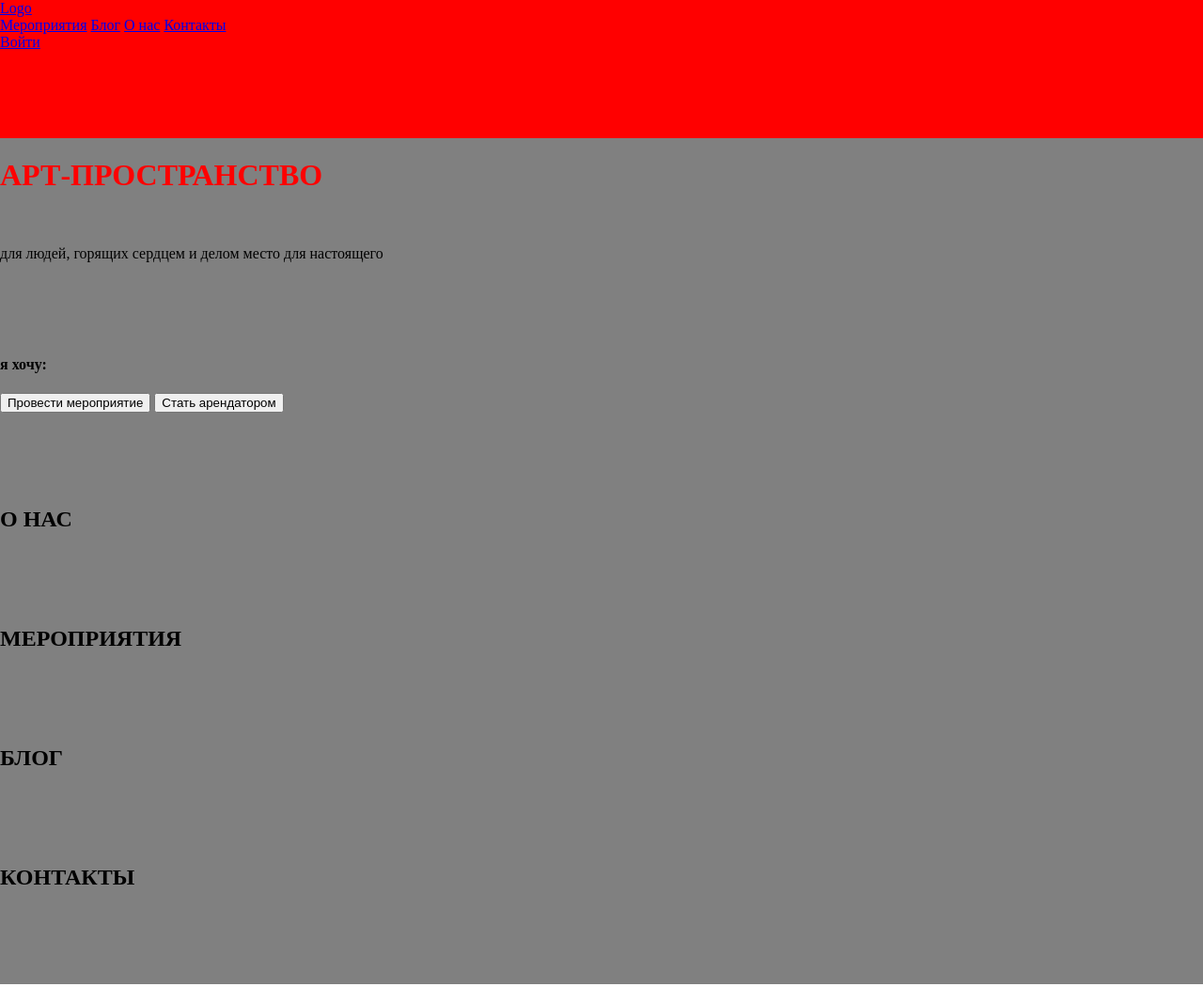
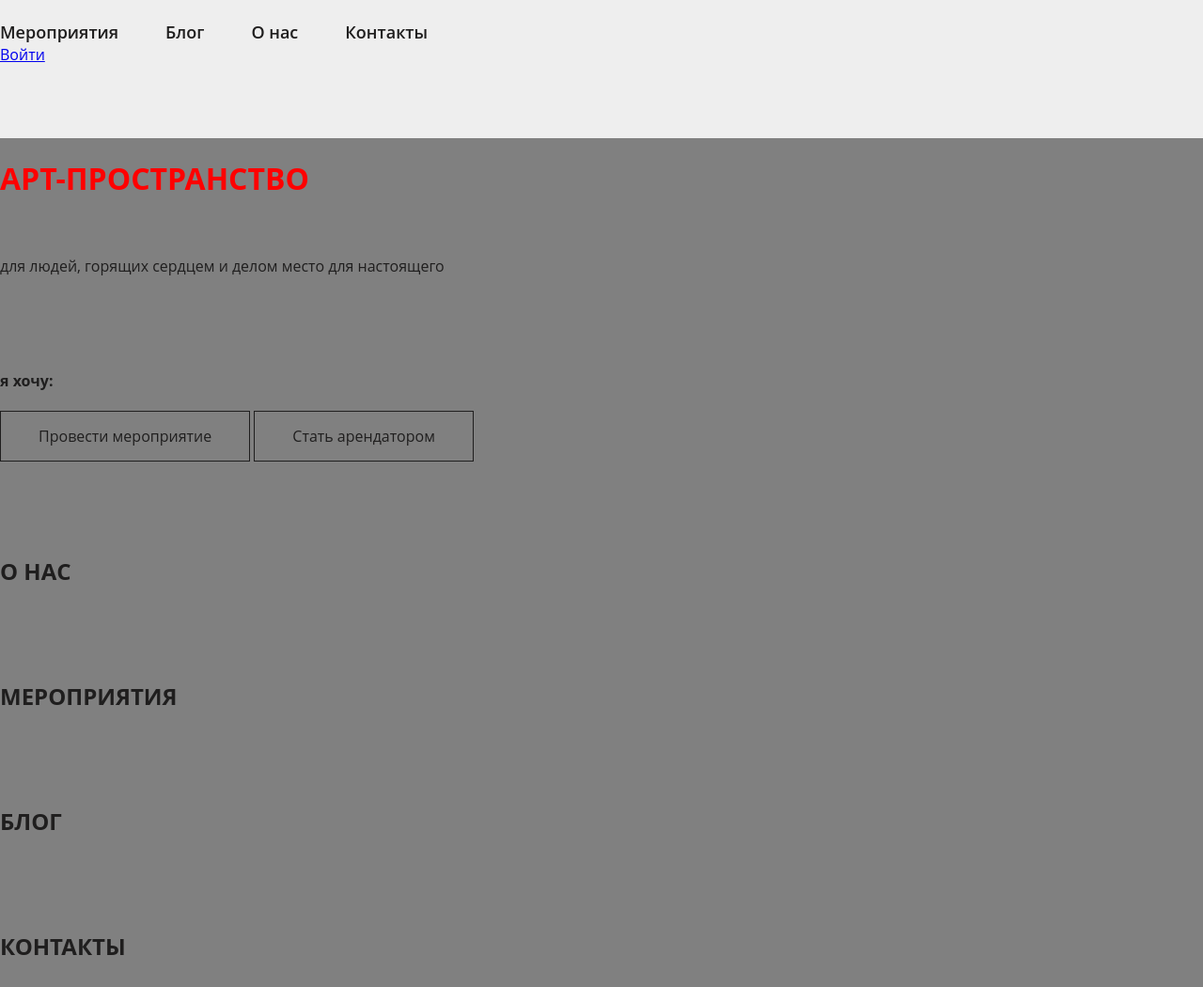
Before and after one commit to belovada/belovada.github.io, a plain HTML site: page index.html in a window 1280 px wide. Shown: the top 1050 px of the page at 94% size. Drawn offline with Linux system fonts and the light colour scheme.

Commit message:
update styles.css 4.2

```diff
--- a/index.html
+++ b/index.html
@@ -60,6 +60,6 @@
       </div>
     </main>
 
-    <footer class="page-footer"></footer>
+    <footer class="page-footer">footer</footer>
   </body>
 </html>
--- a/styles/styles.css
+++ b/styles/styles.css
@@ -11,6 +11,10 @@ body{
   flex-direction: column;
   min-height: 100vh;
   padding-top: 147px;
+  font-family: "Open Sans", sans-serif;
+  font-size: 16px;
+  line-height: 1.375;
+  color: #1f1e1e;
 }
 
 .page-header{
@@ -19,7 +23,83 @@ body{
   left: 0;
   width: 100%;
   height: 147px;
-  background-color: red;
+  background-color: rgba(222, 222, 222, 0.5);
+  backdrop-filter: blur(20px);
+  z-index: 100;
+}
+
+.page-header__container{
+  box-sizing: border-box;
+  display: flex;
+  align-items: center;
+  width: 100%;
+  max-width: 1414px;
+  margin: 0 auto;
+  padding-left: 40px;
+  padding-right: 40px;
+}
+
+.page-header__logo{
+  flex-shrink: 0;
+  font-size: 0;
+  width: 202px;
+  height: 147px;
+}
+
+.page-header__logo-icon{
+  width: 100%;
+  height: 100%;
+}
+
+.page-header__nav{
+  display: flex;
+  align-items: baseline;
+  margin: 0 auto;
+  gap: 50px;
+}
+
+.page-header__nav-link {
+  color: #1f1e1e;
+  font-weight: 600;
+  font-size: 18px;
+  line-height: 1.38;
+  text-decoration: none;
+  transition: color 0.2s;
+}
+
+.page-header__nav-link:hover {
+  color: #bc3324;
+}
+
+.page-header__right-block {
+  display: flex;
+  width: 202px;
+  justify-content: flex-end;
+  align-items: center;
+}
+
+.btn {
+  display: inline-flex;
+  box-sizing: border-box;
+  padding: 15px 40px;
+  border: 1px solid #1f1e1e;
+  text-decoration: none;
+  background-color: transparent;
+  outline: none;
+  color: #1f1e1e;
+  font-family: "Open Sans", sans-serif;
+  font-size: 600;
+  font-size: 16px;
+  line-height: 1.375;
+  text-align: center;
+  overflow: hidden;
+  cursor: pointer;
+  transition: background-color 0.2s, color 0.2s;
+}
+
+.btn:hover {
+  background-color: #1f1e1e;
+  color: #ffff;
 }
 
 .main {
```
Also changed, not shown: images/logo.svg (added).
